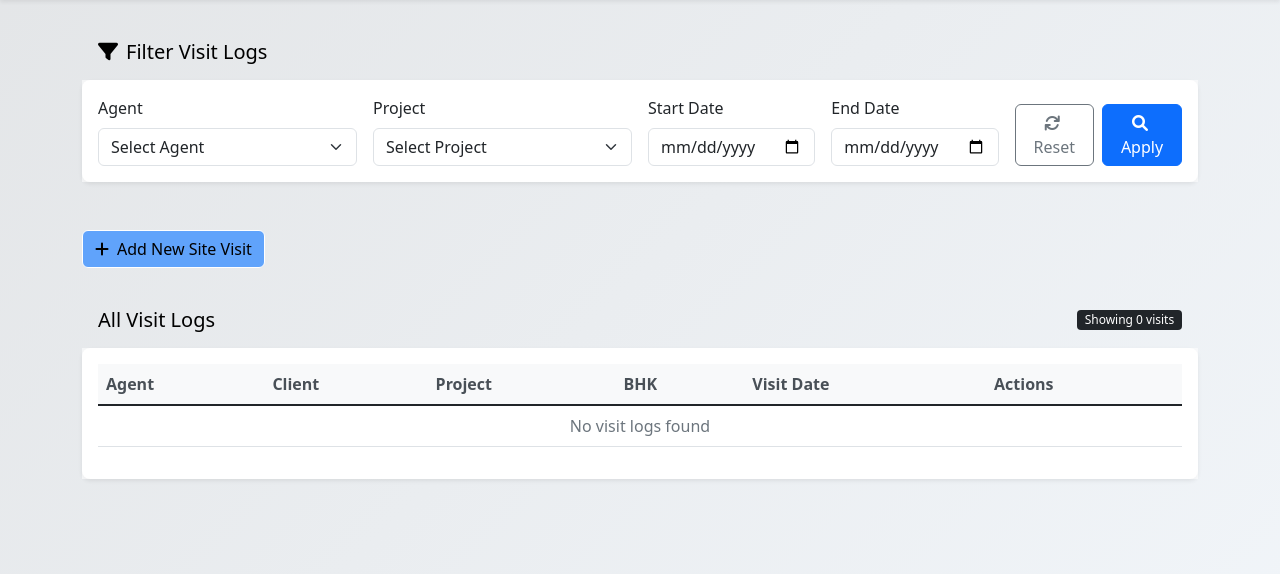
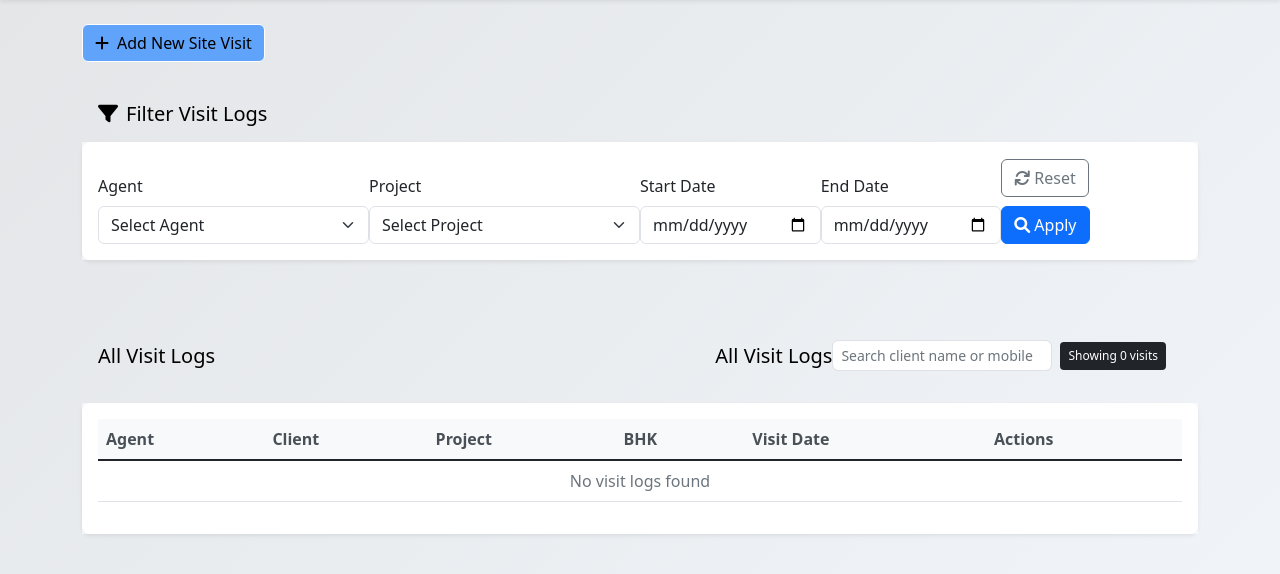
Before and after one commit to technicallucent/site-visit, a Flask app: page / in a window 1280 px wide. Shown: the part 124-698 px from the top of the page. Run offline with Flask 3, Linux system fonts and the light colour scheme; a user stored in the database is signed in; data comes from the database, SQL or seed files in the repository; data that the repository does not hold is empty; some libraries are stand-ins or nearby versions.

Commit message:
Add files via upload

```diff
--- a/app.py
+++ b/app.py
@@ -84,19 +84,34 @@ def dashboard():
 @app.route('/api/visit-logs')
 @login_required
 def get_visit_logs():
+    search = request.args.get('search', '').strip()
     agent_filter = request.args.get('agent')
     project_filter = request.args.get('project')
     start_date = request.args.get('start_date')
     end_date = request.args.get('end_date')
-    visits = SiteVisit.query.all()
+
+    # Base query
     query = SiteVisit.query.join(Client).join(Project)
 
+    # Search: by name or mobile
+    if search:
+        query = query.filter(
+            db.or_(
+                Client.name.ilike(f"%{search}%"),
+                Client.mobile.ilike(f"%{search}%")
+            )
+        )
+
+    # Role-based restriction (agents only see their visits)
     if current_user.role == 'agent':
         query = query.filter(
-            (SiteVisit.agents_involved.contains(str(current_user.id))) |
-            (SiteVisit.created_by == current_user.id)
+            db.or_(
+                SiteVisit.agents_involved.contains(str(current_user.id)),
+                SiteVisit.created_by == current_user.id
+            )
         )
 
+    # Filters
     if agent_filter:
         query = query.filter(SiteVisit.agents_involved.contains(agent_filter))
 
@@ -104,21 +119,32 @@ def get_visit_logs():
         query = query.filter(SiteVisit.project_id == project_filter)
 
     if start_date:
-        query = query.filter(SiteVisit.visit_date >= datetime.strptime(start_date, '%Y-%m-%d'))
+        try:
+            start_dt = datetime.strptime(start_date, '%Y-%m-%d')
+            query = query.filter(SiteVisit.visit_date >= start_dt)
+        except ValueError:
+            pass  # optional: log bad date input
 
     if end_date:
-        query = query.filter(SiteVisit.visit_date <= datetime.strptime(end_date, '%Y-%m-%d'))
+        try:
+            end_dt = datetime.strptime(end_date, '%Y-%m-%d')
+            query = query.filter(SiteVisit.visit_date <= end_dt)
+        except ValueError:
+            pass
 
+    # Fetch and order
     visits = query.order_by(SiteVisit.visit_date.desc()).all()
 
+    # Build response
     result = []
     for visit in visits:
-        agents = json.loads(visit.agents_involved) if visit.agents_involved else []
         agent_names = []
-        for agent_id in agents:
-            agent = User.query.get(agent_id)
-            if agent:
-                agent_names.append(agent.name)
+        try:
+            agents = json.loads(visit.agents_involved or '[]')
+            agent_objs = User.query.filter(User.id.in_(agents)).all()
+            agent_names = [agent.name for agent in agent_objs]
+        except Exception as e:
+            print("Error parsing agents:", e)
 
         result.append({
             'id': visit.id,
@@ -127,7 +153,7 @@ def get_visit_logs():
             'client_mobile': visit.client.mobile,
             'project_name': visit.project.name,
             'visit_date': visit.visit_date.strftime('%b %d, %Y'),
-            'bhk_requirement': visit.client.bhk_requirement,
+            'bhk_requirement': visit.client.bhk_requirement or '',
             'can_delete': current_user.role == 'admin' or current_user.id == visit.created_by
         })
 
@@ -413,6 +439,7 @@ def save_visits():
                 building_name=data.get('building_name', ''),
                 preferred_projects=json.dumps(data.get('preferred_projects', [])),
                 notes=data.get('notes', ''),
+                ethnicity=data.get('ethnicity', ''),
                 created_by=current_user.id
             )
             db.session.add(client)
@@ -432,6 +459,7 @@ def save_visits():
             client.building_name = data.get('building_name', '')
             client.preferred_projects = json.dumps(data.get('preferred_projects', []))
             client.notes = data.get('notes', '')
+            client.ethnicity = data.get('ethnicity', '')
             print(f"Updated existing client with ID: {client.id}")
 
         # Process and save all visits
--- a/models.py
+++ b/models.py
@@ -32,6 +32,7 @@ class Client(db.Model):
     current_location = db.Column(db.String(100))
     building_name = db.Column(db.String(100))
     preferred_projects = db.Column(db.Text)  # JSON string of project IDs
+    ethnicity = db.Column(db.String(100))
     notes = db.Column(db.Text)
     created_by = db.Column(db.Integer, db.ForeignKey('user.id'))
     created_at = db.Column(db.DateTime, default=datetime.utcnow)
--- a/requirements.txt
+++ b/requirements.txt
@@ -2,5 +2,3 @@ Flask
 Flask-Login
 Flask-SQLAlchemy
 Werkzeug
-gunicorn
-pymysql
--- a/static/css/style.css
+++ b/static/css/style.css
@@ -162,3 +162,8 @@ background: linear-gradient(135deg, #e3e5e7, #f1f5f9);
 .navbar{
     background-color: #19418f;
 }
+.btn-success.bg-white:hover {
+    color: #198754;
+    background-color: white !important;
+    border-color: #198754;
+}
--- a/static/js/form_submission.js
+++ b/static/js/form_submission.js
@@ -21,6 +21,7 @@ document.getElementById('visitsForm').addEventListener('submit', function(e) {
         alert('Please add at least one site visit');
         return;
     }
+
 
     // Validate each visit
     let hasErrors = false;
@@ -53,6 +54,7 @@ document.getElementById('visitsForm').addEventListener('submit', function(e) {
         preferred_location: document.querySelector('select[name="preferred_location"]').value,
         current_location: document.querySelector('select[name="current_location"]').value,
         building_name: document.querySelector('input[name="building_name"]').value,
+        ethnicity: document.querySelector('select[name="ethnicity"]').value,
         notes: document.querySelector('textarea[name="notes"]').value,
         visits: []
     };
@@ -96,7 +98,7 @@ document.getElementById('visitsForm').addEventListener('submit', function(e) {
         console.log("Save result:", result);
         if (result.success) {
             // alert(`Successfully logged ${data.visits.length} site visit(s)!`);
-            // window.location.href = '/';
+            window.location.href = '/';
         } else {
             alert('Error: ' + result.message);
         }
--- a/templates/dashboard.html
+++ b/templates/dashboard.html
@@ -2,7 +2,13 @@
 
 {% block content %}
 
-
+<div>      <a
+                            href="{{ url_for('log_visit') }}"
+                            class="btn {% if current_page == 'log_visit' %}btn-primary{% else %}btn-success{% endif %}"
+                          >
+                            <i class="fas fa-plus me-2"></i>Add New Site Visit
+                          </a></div>
+                          <br>
     <!-- Filters Card -->
     <div class="row mb-4">
         <div class="col">
@@ -12,9 +18,10 @@
                 </h5>
             </div>
             <div class="card">
-                <div class="card-body">
-                    <div class="row g-3">
-                        <div class="col-md-3">
+                <div class="card-body ">
+                    <div class="d-flex justify-content-between">
+                               {% if current_user.role == 'admin' %}
+                        <div class="col-md-3 pt-3">
                             <label class="form-label">Agent</label>
                             <select class="form-select" id="agentFilter">
                                 <option value="">Select Agent</option>
@@ -23,7 +30,17 @@
                                 {% endfor %}
                             </select>
                         </div>
-                        <div class="col-md-3">
+                            {% endif %}
+                        <div class="col-md-3 pt-3 d-none">
+                            <label class="form-label">Agent</label>
+                            <select class="form-select" id="agentFilter">
+                                <option value="">Select Agent</option>
+                                {% for agent in agents %}
+                                <option value="{{ agent.id }}">{{ agent.name }}</option>
+                                {% endfor %}
+                            </select>
+                        </div>
+                        <div class="col-md-3 pt-3">
                             <label class="form-label">Project</label>
                             <select class="form-select" id="projectFilter">
                                 <option value="">Select Project</option>
@@ -32,19 +49,19 @@
                                 {% endfor %}
                             </select>
                         </div>
-                        <div class="col-md-2">
+                        <div class="col-md-2 pt-3">
                             <label class="form-label">Start Date</label>
                             <input type="date" class="form-control" id="startDate">
                         </div>
-                        <div class="col-md-2">
+                        <div class="col-md-2 pt-3">
                             <label class="form-label">End Date</label>
                             <input type="date" class="form-control" id="endDate">
                         </div>
-                        <div class="col-md-2 d-flex align-items-end">
-                            <button class="btn btn-outline-secondary me-2" id="resetFilters">
+                        <div class="col-md-2 d-flex align-items-end flex-row flex-wrap gap-2">
+                            <button class="btn btn-outline-secondary me-2 d-flex align-items-center" id="resetFilters">
                                 <i class="fas fa-refresh me-1"></i>Reset
                             </button>
-                            <button class="btn btn-primary" id="applyFilters">
+                            <button class="btn btn-primary  d-flex align-items-center" id="applyFilters">
                                 <i class="fas fa-search me-1"></i>Apply
                             </button>
                         </div>
@@ -54,19 +71,21 @@
         </div>
     </div>
 
-<div>      <a
-                            href="{{ url_for('log_visit') }}"
-                            class="btn {% if current_page == 'log_visit' %}btn-primary{% else %}btn-success{% endif %}"
-                          >
-                            <i class="fas fa-plus me-2"></i>Add New Site Visit
-                          </a></div>
-                          <br>
+
     <!-- Visit Logs Table -->
     <div class="row">
         <div class="col">
             <div class=" d-flex justify-content-between align-items-center p-3">
                 <h5 class=" mb-0 text-black">All Visit Logs</h5>
-                <span class="badge bg-dark" id="visitCount">Loading...</span>
+
+                <div class="d-flex justify-content-between align-items-center p-3">
+    <h5 class="mb-0 text-black">All Visit Logs</h5>
+    <div class="d-flex align-items-center">
+        <input type="text" id="searchInput" class="form-control form-control-sm me-2" placeholder="Search client name or mobile">
+        <span class="badge bg-dark p-2" id="visitCount">Loading...</span>
+    </div>
+</div>
+
             </div>
             <div class="card">
                 <div class="card-body">
@@ -136,7 +155,8 @@ function loadVisitLogs() {
         agent: document.getElementById('agentFilter').value,
         project: document.getElementById('projectFilter').value,
         start_date: document.getElementById('startDate').value,
-        end_date: document.getElementById('endDate').value
+        end_date: document.getElementById('endDate').value,
+        search: document.getElementById('searchInput').value.trim()
     });
 
     fetch(`/api/visit-logs?${params}`)
@@ -186,5 +206,9 @@ function loadVisitLogs() {
                 '<tr><td colspan="6" class="text-center text-danger">Error loading visit logs</td></tr>';
         });
 }
+document.getElementById('searchInput').addEventListener('input', function() {
+    loadVisitLogs();
+});
+
 </script>
 {% endblock %}
```
Also changed, not shown: static/js/mobile_verification.js (+26 -3 lines), templates/components/client_info.html (+32 -0 lines), templates/components/property_requirements.html (+1 -22 lines), templates/visit_details.html (+17 -13 lines).
